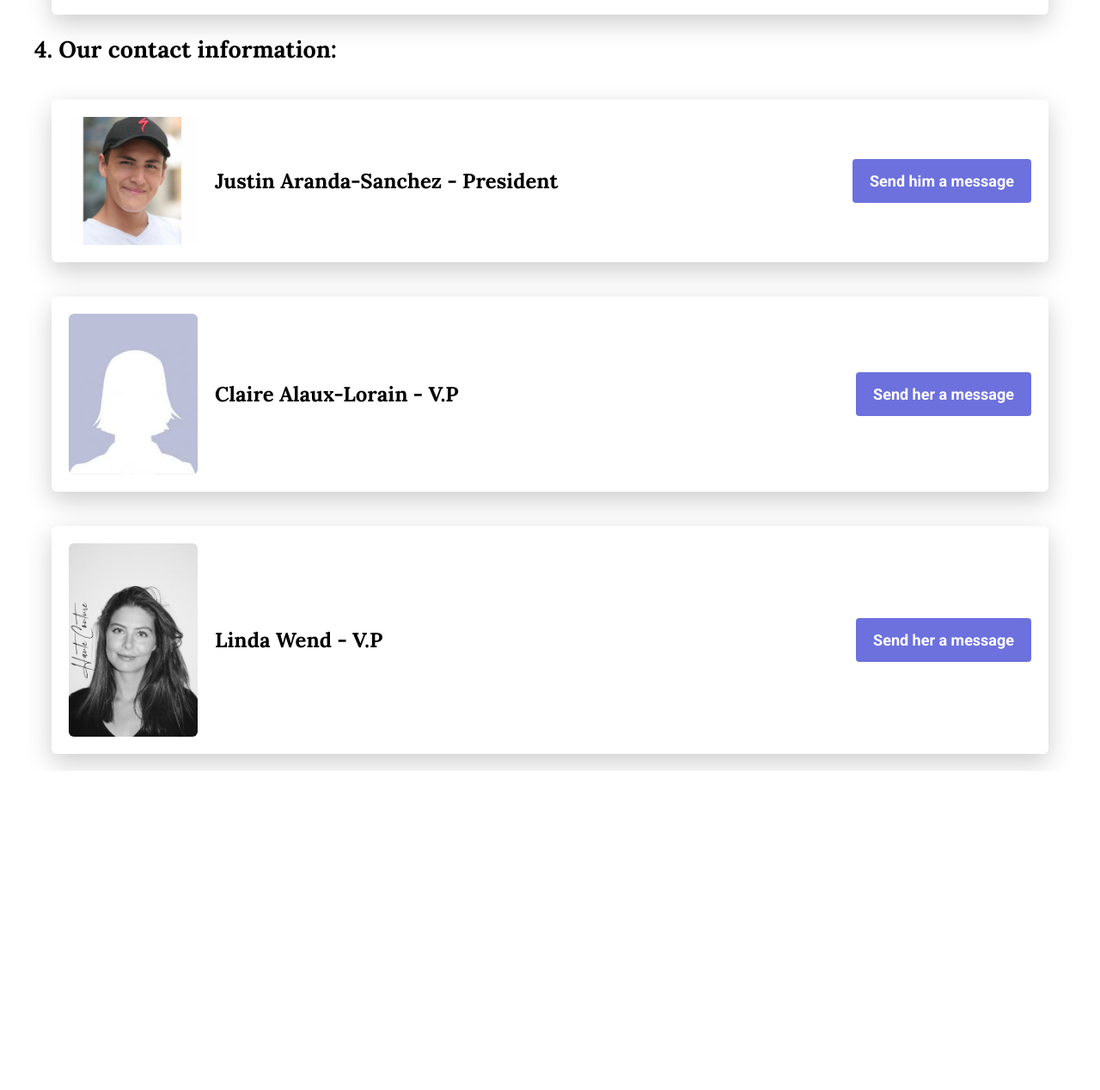
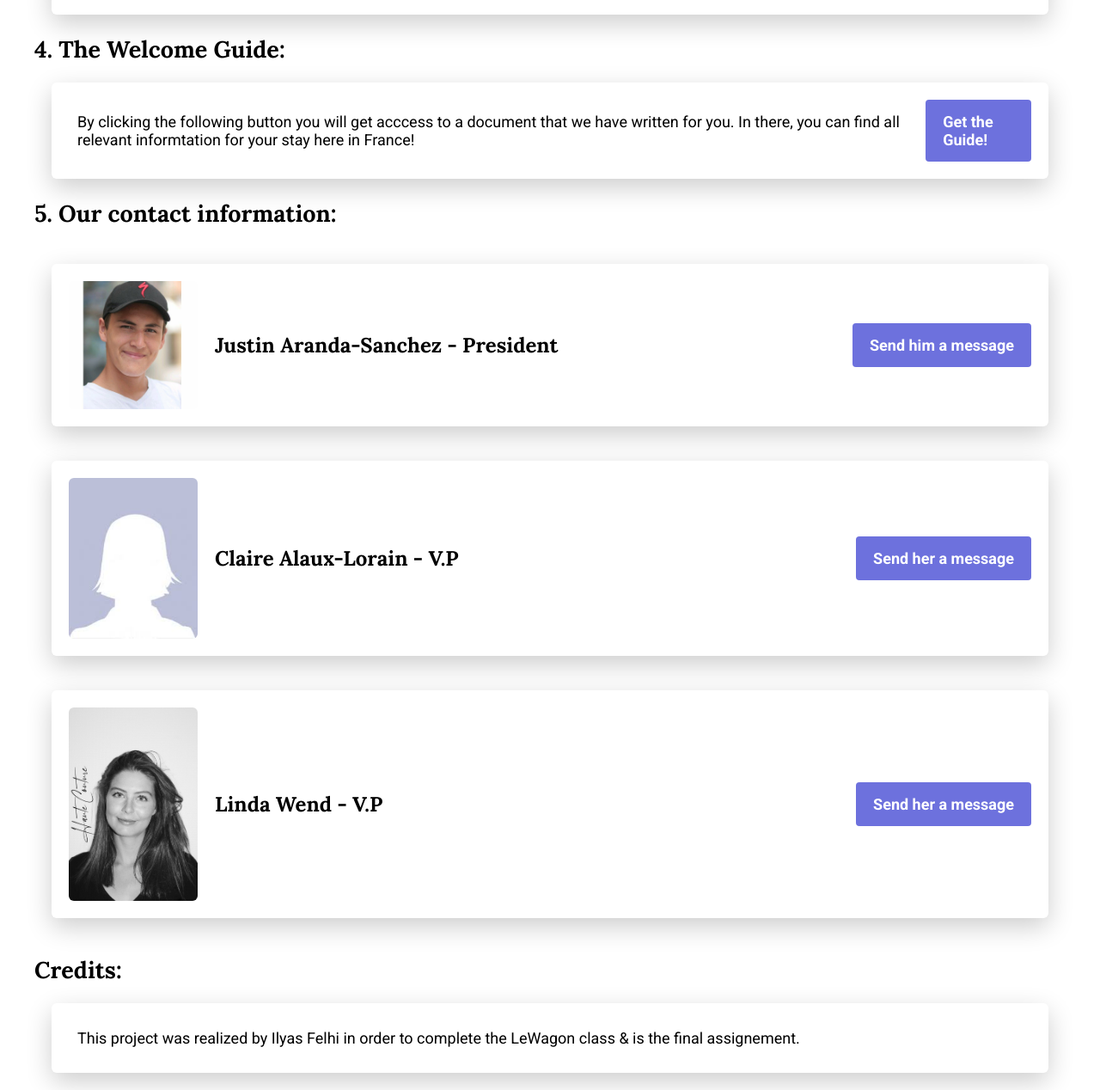
Before and after one commit to ilyas-felhi/Ilyas-Felhi-IS_landing, a plain HTML site: page index.html in a window 1280 px wide. Shown: the part 1092-2360 px from the top of the page at 86% size. Before the commit the page ends 1989 px from the top, so only its background shows below. Drawn offline with Linux system fonts and the light colour scheme.

Commit message:
Add files via upload

```diff
--- a/css/components/card.css
+++ b/css/components/card.css
@@ -21,3 +21,6 @@
 	padding-left: 20px;
 	font-size: 24px;
 }
+.card p{
+	margin: 10px 10px;
+}
--- a/index.html
+++ b/index.html
@@ -29,7 +29,12 @@
 				<p> At the following Facebook group you can find a common group where you can talk to all the other international students staying here at HEC. You'll often see that other clubs and students decide to post their communication there as well. We highly recommend that you join!</p>
 				<a href='https://www.facebook.com/groups/hecinternationalstudents20212022'class='btn-blue'target="_blank"> Join the group! </a>
 			</div>
-			<h2>4. Our contact information: </h2>
+			<h2>4. The Welcome Guide:  </h2>
+			<div class="card">
+				<p> By clicking the following button you will get acccess to a document that we have written for you. In there, you can find all relevant informtation for your stay here in France! </p>
+				<a href='images/Welcome Guide 2021-2022 (1).pptx'class='btn-blue'target="_blank"> Get the Guide! </a>
+			</div>
+			<h2>5. Our contact information: </h2>
 			<div class="cards">
 				<div class="card">
 					<img src="images/justin.jpg" alt="Justin Aranda-Sanchez">
@@ -47,6 +52,10 @@
 					<a href='https://www.facebook.com/linda.wend.5'class='btn-blue'target="_blank"> Send her a message </a>
 				</div>
 			</div>
+			<h2>Credits: </h2>
+			<div class="card">
+				<p> This project was realized by Ilyas Felhi in order to complete the LeWagon class & is the final assignement.  </p>
+			</div>
 	</div>
 	</body>
 </html>
```
Also changed, not shown: 1 other file.
